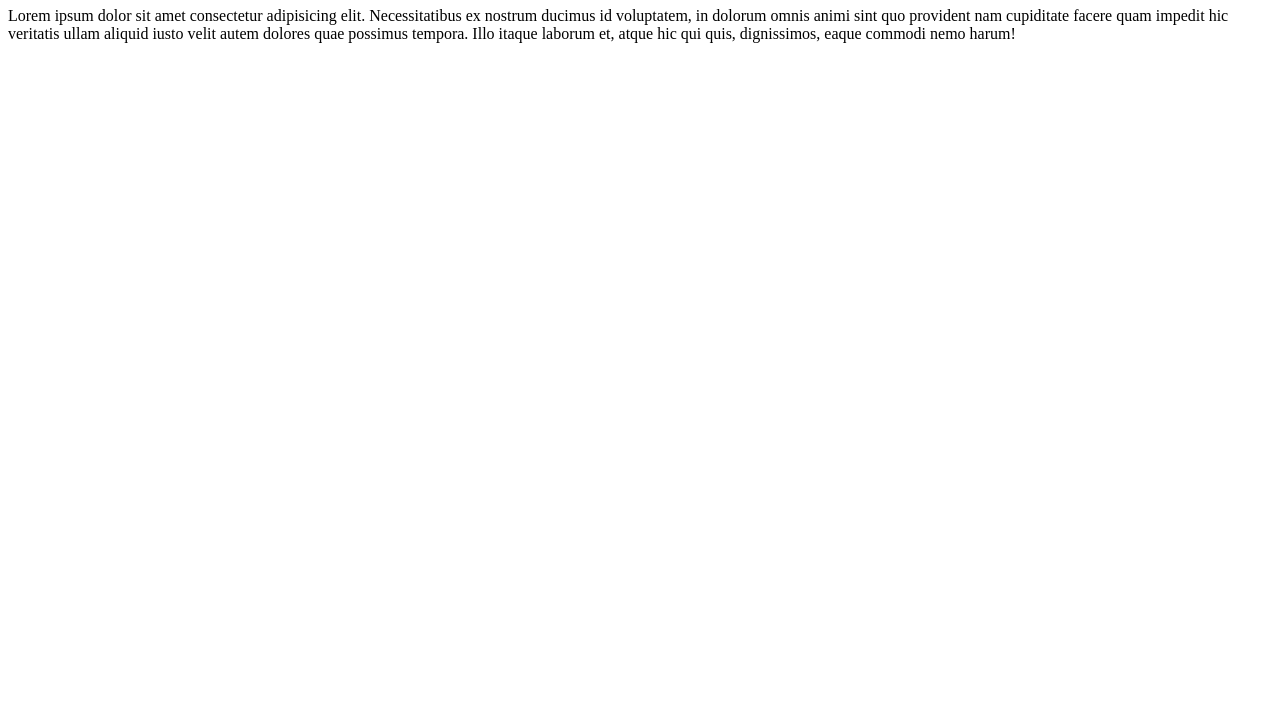
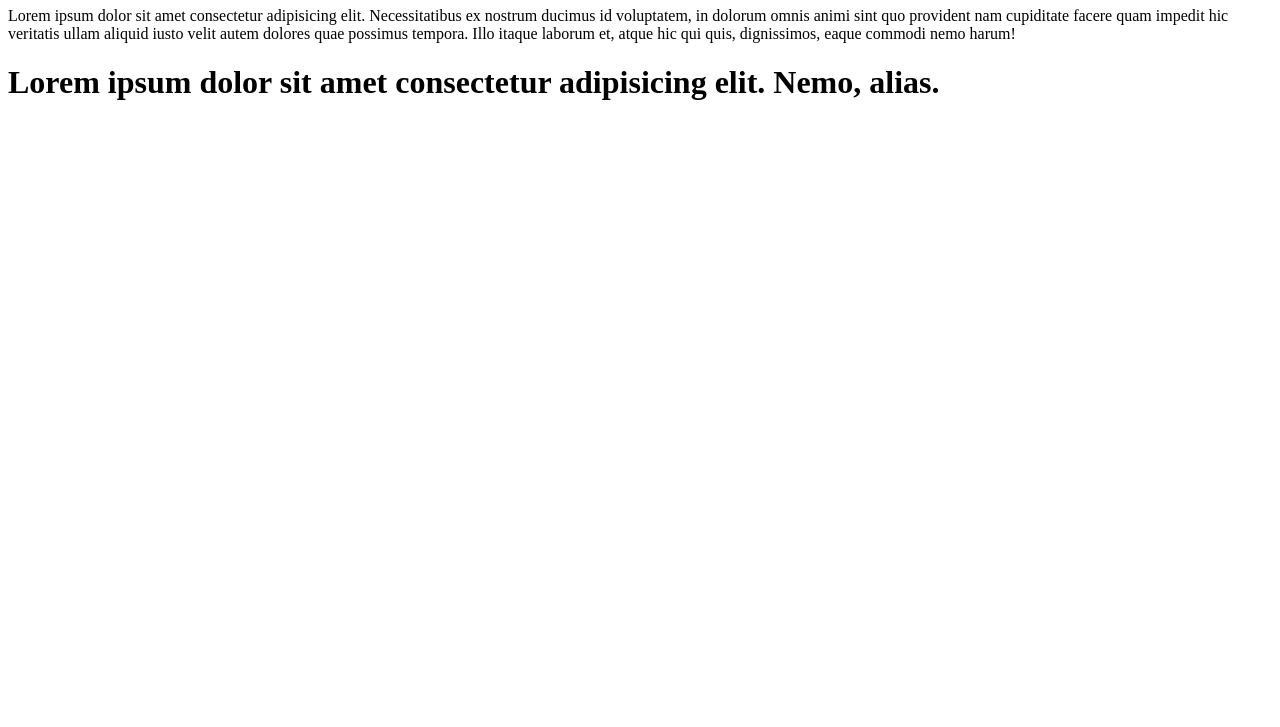
Before and after one commit to mukhriddin-dev/firstRepo, a plain HTML site: page index.html in a window 1280 px wide. Shown: the part 73-800 px from the top of the page. Drawn offline with Linux system fonts and the light colour scheme.

Commit message:
added heading

```diff
--- a/index.html
+++ b/index.html
@@ -12,6 +12,7 @@
 
     <p>Lorem ipsum dolor sit amet consectetur adipisicing elit. Necessitatibus ex nostrum ducimus id voluptatem, in dolorum omnis animi sint quo provident nam cupiditate facere quam impedit hic veritatis ullam aliquid iusto velit autem dolores quae possimus tempora. Illo itaque laborum et, atque hic qui quis, dignissimos, eaque commodi nemo harum!
     </p>
+    <h1>Lorem ipsum dolor sit amet consectetur adipisicing elit. Nemo, alias.</h1>
 
 </body>
 </html>
```
